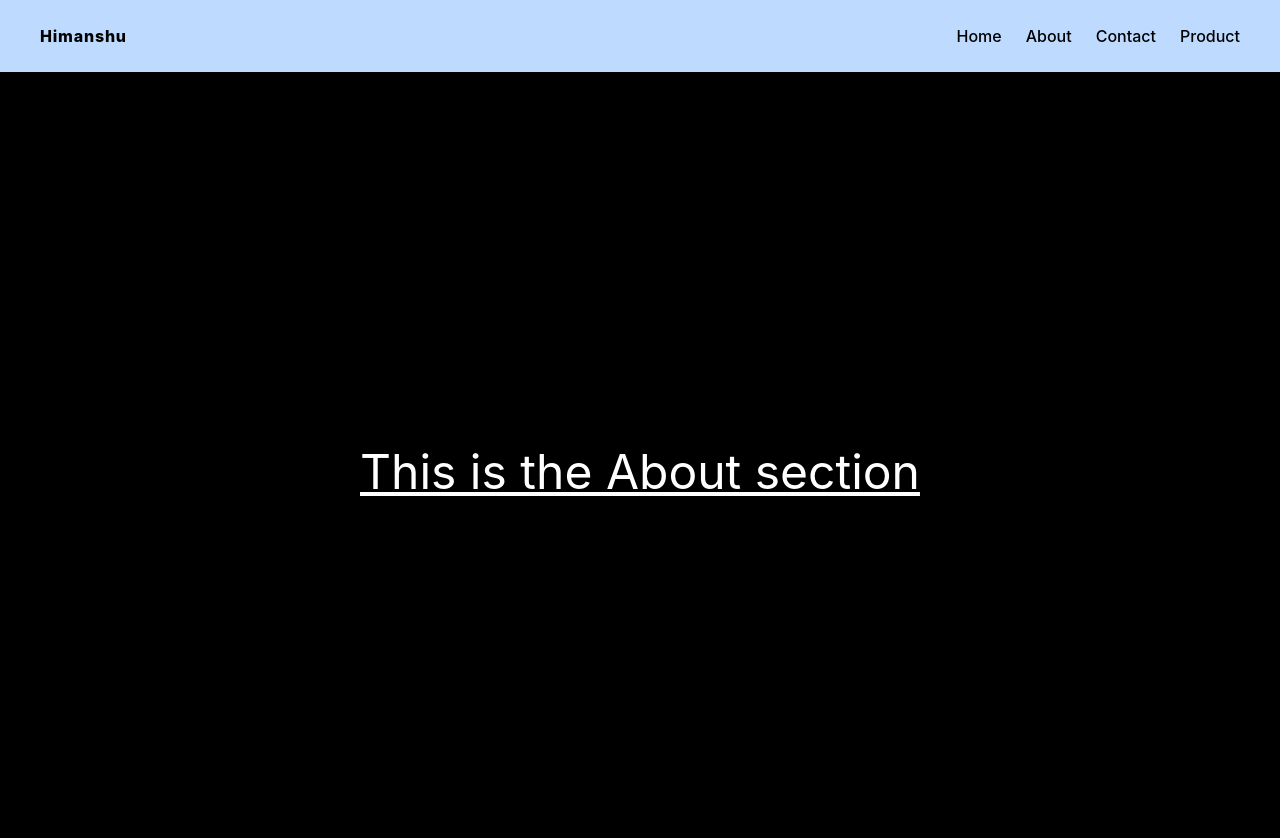
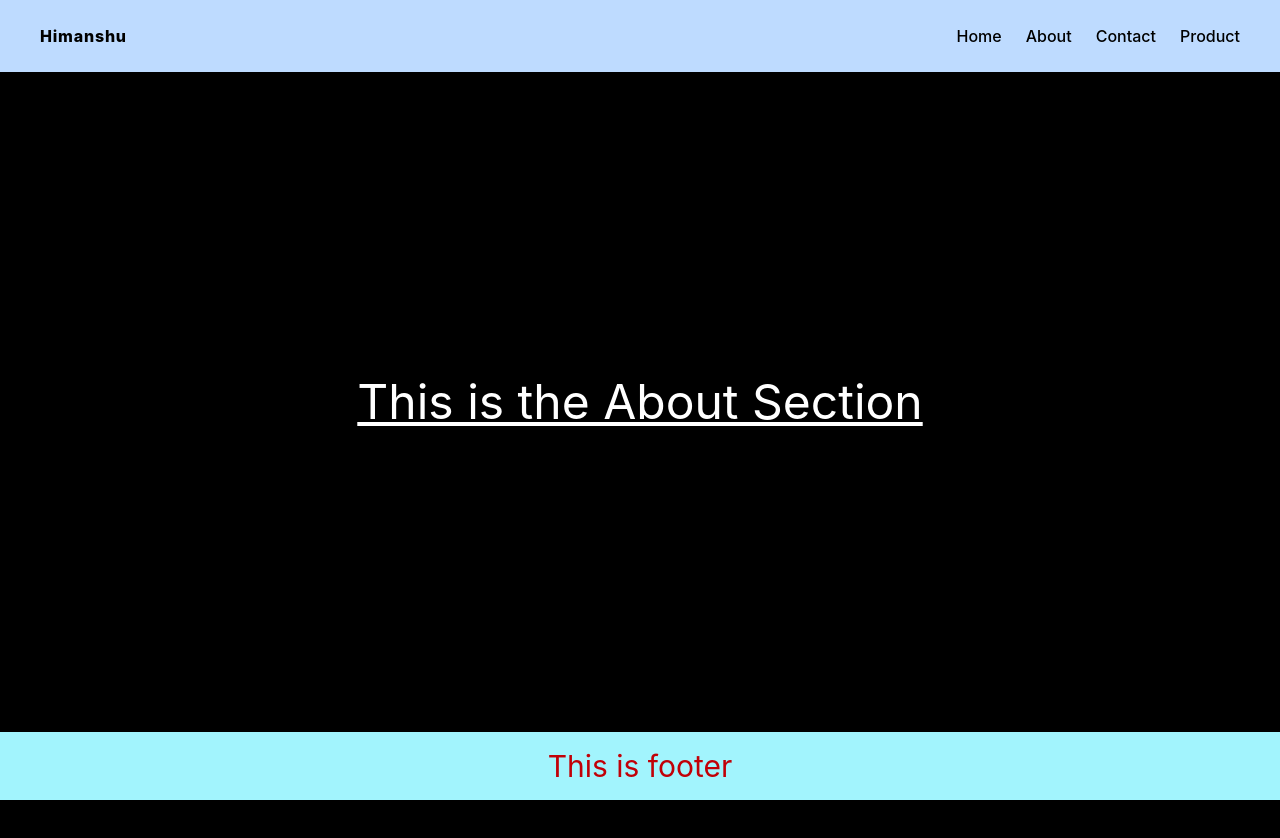
Before and after one commit to Himanshumishrahkm/learning_Routing, a React (Vite) app: page /about in a window 1280 px wide. Shown: the top 838 px of the page. After the commit the page ends 800 px from the top, so only its background shows below. Built offline with nearby package versions, Linux system fonts and the light colour scheme.

Commit message:
Footer added

```diff
--- a/src/App.jsx
+++ b/src/App.jsx
@@ -4,20 +4,27 @@ import About from './pages/About'
 import Contact from './pages/Contact'
 import Nav from './component/Nav.jsx'
 import Product from './pages/Product.jsx'
+import Footer from './component/Footer.jsx'
 
 
 const App = () => {
   return (
-    <div className='flex flex-col'>
+    <div className='flex flex-col h-screen'>
 
       <Nav/>
-      <Routes>
+
+      <main className='flex-1'>
+      <Routes >
         <Route path='/' element={<Home/>} />
         <Route path='/about' element={<About/>} />
         <Route path='/contact' element={<Contact/>} />
         <Route path='/product' element={<Product/>}/>
 
       </Routes>
+      </main>
+
+       <Footer/>
+
     </div>
   )
 }
--- /dev/null
+++ b/src/component/Footer.jsx
@@ -0,0 +1,13 @@
+import React from 'react'
+
+const Footer = () => {
+  return (
+    <div>
+      <div className='m-0  w-full  bg-cyan-200'>
+        <h1 className='m-0 p-4 flex flex-col items-center text-3xl text-red-700'>This is footer</h1>
+      </div>
+    </div>
+  )
+}
+
+export default Footer
--- a/src/index.css
+++ b/src/index.css
@@ -1,6 +1,17 @@
 @import "tailwindcss";
 
-html,body{
-    background-color: black;
-    color: white;
+
+
+
+html,
+body,
+#root {
+  width: 100%;
+  height: 100%;
+  margin: 0;
 }
+
+body {
+  background-color: black;
+  color: white;
+}
--- a/src/pages/About.jsx
+++ b/src/pages/About.jsx
@@ -2,8 +2,8 @@ import React from 'react'
 
 const About = () => {
   return (
-    <div>
-      <h1 className='flex h-screen text-5xl underline items-center justify-center'>This is the About section</h1>
+    <div className='flex h-full items-center justify-center'>
+      <h1 className=' text-5xl underline '>This is the About Section</h1>
     </div>
   )
 }
--- a/src/pages/Contact.jsx
+++ b/src/pages/Contact.jsx
@@ -2,8 +2,8 @@ import React from 'react'
 
 const Contact = () => {
   return (
-    <div>
-      <h1 className='flex h-screen text-5xl underline items-center justify-center'>This is the Contact Page</h1>
+    <div className='flex h-full items-center justify-center'>
+      <h1 className=' text-5xl underline '>This is the Contact Page</h1>
     </div>
   )
 }
--- a/src/pages/Home.jsx
+++ b/src/pages/Home.jsx
@@ -2,8 +2,8 @@ import React from 'react'
 
 const Home = () => {
   return (
-    <div>
-      <h1 className='flex h-screen text-5xl underline items-center justify-center'>This is the Home page</h1>
+    <div className='flex h-full items-center justify-center'>
+      <h1 className=' text-5xl underline '>This is the Home Page</h1>
     </div>
   )
 }
--- a/src/pages/Product.jsx
+++ b/src/pages/Product.jsx
@@ -2,8 +2,8 @@ import React from 'react'
 
 const Product = () => {
   return (
-    <div>
-      <h1 className='flex h-screen text-5xl underline items-center justify-center'>This is the product page</h1>
+    <div className='flex h-full items-center justify-center'>
+      <h1 className=' text-5xl underline '>This is the Product Page</h1>
     </div>
   )
 }
```
